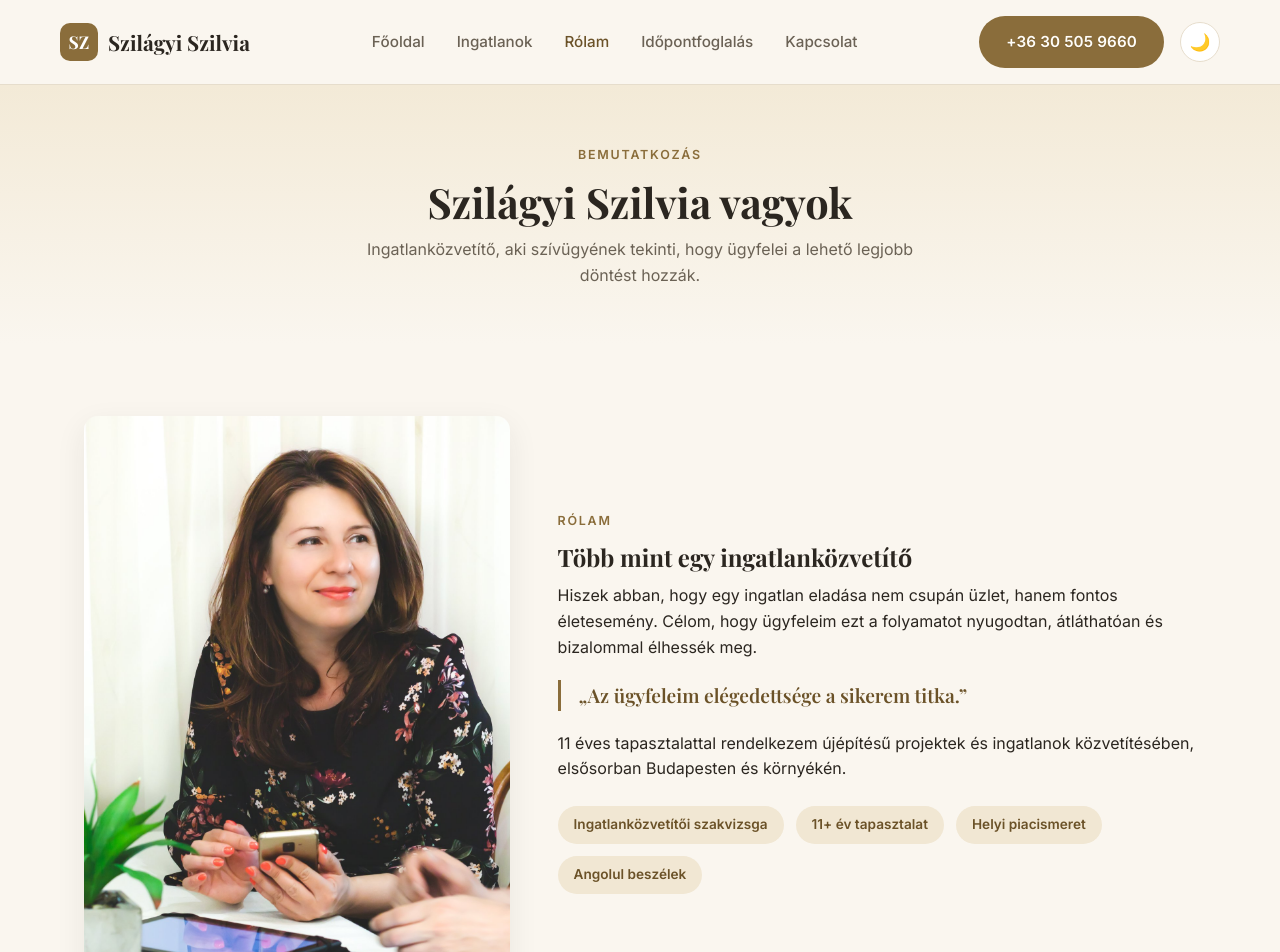
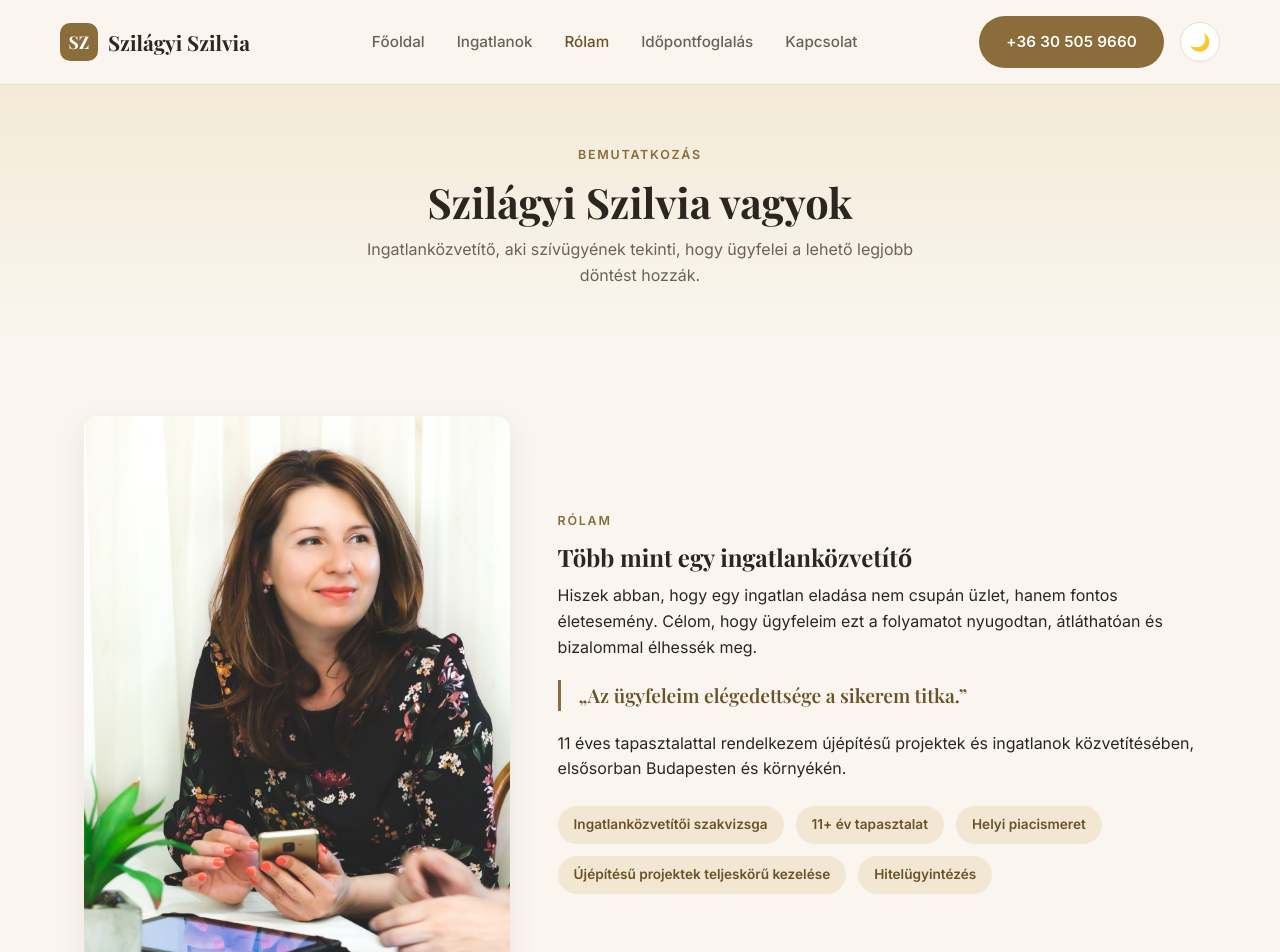
Before and after one commit to mikidev06/szilva-ingatlan-web, a React (Vite) app in the folder client/: page /rolam in a window 1280 px wide. Shown: the top 952 px of the page. Built offline with nearby package versions, Linux system fonts and the light colour scheme.

Commit message:
Update About page badges
Swapped the "Angolul beszélek" badge for two badges highlighting
new-build project handling and loan administration.

```diff
--- a/client/src/pages/About.jsx
+++ b/client/src/pages/About.jsx
@@ -4,7 +4,8 @@ const badges = [
   "Ingatlanközvetítői szakvizsga",
   "11+ év tapasztalat",
   "Helyi piacismeret",
-  "Angolul beszélek",
+  "Újépítésű projektek teljeskörű kezelése",
+  "Hitelügyintézés"
 ];
 
 const timeline = [
```
